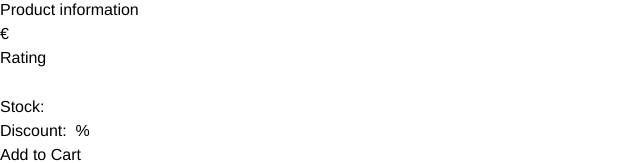
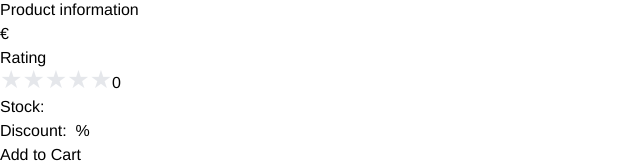
Before and after one commit to NamTPhan/fake-store-vue, a Vue app: page /product/1 in a window 1280 px wide. Shown: the part 893-1056 px from the top of the page, without its empty margins (0-640 px from the left). Built offline with nearby package versions, Linux system fonts and the light colour scheme; no server answers.

Commit message:
Create seperate ratings stars component and fix search bar

```diff
--- a/src/components/NavBar.vue
+++ b/src/components/NavBar.vue
@@ -12,7 +12,7 @@
             >Fake Store</span
           >
         </div>
-        <div class="hidden sm:block">
+        <div class="hidden md:block">
           <search-bar
             v-model="searchQuery"
             placeholder="Search in store"
@@ -133,7 +133,11 @@
     <!-- Mobile menu, show/hide based on menu state-->
     <div v-if="isMobileMenuOpen" id="mobile-menu" class="block md:hidden">
       <div class="space-y-1 px-2 pt-2 pb-3 sm:px-3">
-        <search-bar placeholder="Search in store" />
+        <search-bar
+          v-model="searchQuery"
+          placeholder="Search in store"
+          @handle-search="searchProducts"
+        />
         <!-- TODO: Replace hidden with block -->
         <a
           href="#"
@@ -181,7 +185,7 @@
 </template>
 
 <script setup lang="ts">
-import { ref } from 'vue';
+import { ref, watch } from 'vue';
 import IndeterminateProgressBar from './IndeterminateProgressBar.vue';
 import ShoppingCartSideBar from './ShoppingCartSideBar.vue';
 import SearchBar from './SearchBar.vue';
@@ -195,6 +199,13 @@ const searchQuery = ref(undefined);
 const isCartSideBarOpen = ref(false);
 const isMobileMenuOpen = ref(false);
 
+watch(searchQuery, (newValue, oldValue) => {
+  if (newValue === '') {
+    productsStore.fetchAllProducts();
+    router.push({ name: 'Home' });
+  }
+});
+
 const toggleCartSideBar = () => {
   isCartSideBarOpen.value = !isCartSideBarOpen.value;
 };
@@ -205,5 +216,6 @@ const toggleMobileMenu = () => {
 
 const searchProducts = () => {
   productsStore.searchProducts(searchQuery.value);
+  router.push({ name: 'Home' });
 };
 </script>
--- a/src/components/ProductCard.vue
+++ b/src/components/ProductCard.vue
@@ -16,16 +16,7 @@
       </a>
     </div>
     <div class="flex mt-2.5 mb-5">
-      <div
-        class="rating-stars"
-        :style="{ '--rating': rating }"
-        :aria-label="`Rating of this product is ${rating} out of 5.`"
-      />
-      <span
-        class="bg-blue-100 text-sm font-semibold px-2.5 py-0.5 rounded ml-3"
-      >
-        {{ rating }}
-      </span>
+      <RatingStars :rating="rating" />
     </div>
     <div class="flex justify-between">
       <span class="text-xl font-bold text-gray-900">€&nbsp;{{ price }},-</span>
@@ -59,6 +50,7 @@
 <script setup lang="ts">
 import { defineProps, defineEmits } from 'vue';
 import { useRouter } from 'vue-router';
+import RatingStars from './RatingStars.vue';
 
 const router = useRouter();
 
@@ -92,22 +84,4 @@ const addToCart = () => {
 .card-container {
   @apply flex flex-col bg-white p-4 w-[300px] h-[350px] shadow-md rounded-lg border border-gray-200;
 }
-
-.rating-stars {
-  --percent: calc(var(--rating) / 5 * 100%);
-
-  @apply inline-block text-[25px] leading-[0.8];
-  font-family: Times; // make sure ★ appears correctly
-
-  &::before {
-    content: '★★★★★';
-    background: linear-gradient(
-      90deg,
-      #fde047 var(--percent),
-      #e5e7eb var(--percent)
-    );
-    -webkit-background-clip: text;
-    -webkit-text-fill-color: transparent;
-  }
-}
 </style>
--- /dev/null
+++ b/src/components/RatingStars.vue
@@ -0,0 +1,38 @@
+<template>
+  <div
+    class="rating-stars"
+    :style="{ '--rating': rating }"
+    :aria-label="`Rating of this product is ${rating} out of 5.`"
+  />
+  <span class="bg-blue-100 text-sm font-semibold px-2.5 py-0.5 rounded ml-3">
+    {{ rating }}
+  </span>
+</template>
+
+<script setup lang="ts">
+import { defineProps } from 'vue';
+
+const props = defineProps({
+  rating: { type: Number, default: 0 },
+});
+</script>
+
+<style lang="scss" scoped>
+.rating-stars {
+  --percent: calc(var(--rating) / 5 * 100%);
+
+  @apply inline-block text-[25px] leading-[0.8];
+  font-family: Times; // make sure ★ appears correctly
+
+  &::before {
+    content: '★★★★★';
+    background: linear-gradient(
+      90deg,
+      #fde047 var(--percent),
+      #e5e7eb var(--percent)
+    );
+    -webkit-background-clip: text;
+    -webkit-text-fill-color: transparent;
+  }
+}
+</style>
--- a/src/store/cart.ts
+++ b/src/store/cart.ts
@@ -14,7 +14,7 @@ export const useCartStore = defineStore('cart', {
       this.cart.push(product);
       toast('Added to shopping cart', {
         type: 'success',
-        autoClose: 2000,
+        autoClose: 1000,
         position: toast.POSITION.TOP_RIGHT,
         transition: 'slide',
       });
@@ -24,7 +24,7 @@ export const useCartStore = defineStore('cart', {
       this.cart.splice(index, 1);
       toast('Removed from shopping cart', {
         type: 'success',
-        autoClose: 2000,
+        autoClose: 1000,
         position: toast.POSITION.TOP_RIGHT,
         transition: 'slide',
       });
--- a/src/store/favorites.ts
+++ b/src/store/favorites.ts
@@ -17,7 +17,7 @@ export const useFavoritetore = defineStore('favorites', {
         );
         toast('Removed from favorites!', {
           type: 'success',
-          autoClose: 2000,
+          autoClose: 1000,
           position: toast.POSITION.TOP_RIGHT,
           theme: 'colored',
           transition: 'slide',
@@ -26,7 +26,7 @@ export const useFavoritetore = defineStore('favorites', {
         this.favorites.push(product);
         toast('Successfully added to favorites!', {
           type: 'success',
-          autoClose: 2000,
+          autoClose: 1000,
           position: toast.POSITION.TOP_RIGHT,
           theme: 'colored',
           transition: 'slide',
--- a/src/views/HomeView.vue
+++ b/src/views/HomeView.vue
@@ -11,9 +11,15 @@
     <div class="flex flex-row flex-wrap justify-center mx-5 my-3">
       <select
         id="categories"
+        v-model="selectedCategory"
         class="md:hidden bg-gray-50 border border-gray-300 text-gray-900 text-sm rounded-lg focus:ring-blue-500 focus:border-blue-500 block w-full p-2.5 dark:bg-gray-700 dark:border-gray-600 dark:placeholder-gray-400 dark:text-white dark:focus:ring-blue-500 dark:focus:border-blue-500"
+        @change="
+          selectedCategory !== ''
+            ? getProductsFromCategory(selectedCategory)
+            : productStore.fetchAllProducts()
+        "
       >
-        <option selected>Select a category</option>
+        <option value="" selected>Select a category</option>
         <option
           v-for="category in getProductCategories"
           :key="category"
@@ -65,7 +71,9 @@ import { IProduct } from '@/interfaces/product';
 import { useCartStore } from '@/store/cart';
 import { useFavoritetore } from '@/store/favorites';
 import { useProductsStore } from '@/store/products';
-import { computed, onMounted } from 'vue';
+import { computed, onMounted, ref } from 'vue';
+
+const selectedCategory = ref('');
 
 const productStore = useProductsStore();
 const favoriteStore = useFavoritetore();
--- a/src/views/ProductView.vue
+++ b/src/views/ProductView.vue
@@ -58,18 +58,7 @@
           <div class="mt-4">
             <h3 class="sr-only">Rating</h3>
             <div class="flex items-center">
-              <div class="flex items-center">
-                <div
-                  class="rating-stars"
-                  :style="{ '--rating': productInfo?.rating }"
-                  :aria-label="`Rating of this product is ${productInfo?.rating} out of 5.`"
-                />
-              </div>
-              <a
-                href="#"
-                class="ml-3 text-sm font-medium text-green-500 hover:text-stone-700"
-                >{{ productInfo?.rating }}</a
-              >
+              <RatingStars :rating="productInfo?.rating" />
             </div>
           </div>
 
@@ -135,6 +124,7 @@ import { useRoute } from 'vue-router';
 import { useProductsStore } from '@/store/products';
 import { useCartStore } from '@/store/cart';
 import { computed } from 'vue';
+import RatingStars from '@/components/RatingStars.vue';
 
 const route = useRoute();
 const productStore = useProductsStore();
@@ -146,23 +136,3 @@ const productInfo = computed(() => {
 
 productStore.fetchSingleProduct(Number(route.params.id));
 </script>
-
-<style lang="scss" scoped>
-.rating-stars {
-  --percent: calc(var(--rating) / 5 * 100%);
-
-  @apply inline-block text-[25px] leading-[0.8];
-  font-family: Times; // make sure ★ appears correctly
-
-  &::before {
-    content: '★★★★★';
-    background: linear-gradient(
-      90deg,
-      #fde047 var(--percent),
-      #e5e7eb var(--percent)
-    );
-    -webkit-background-clip: text;
-    -webkit-text-fill-color: transparent;
-  }
-}
-</style>
```
Also changed, not shown: tsconfig.json (+5 -17 lines).
